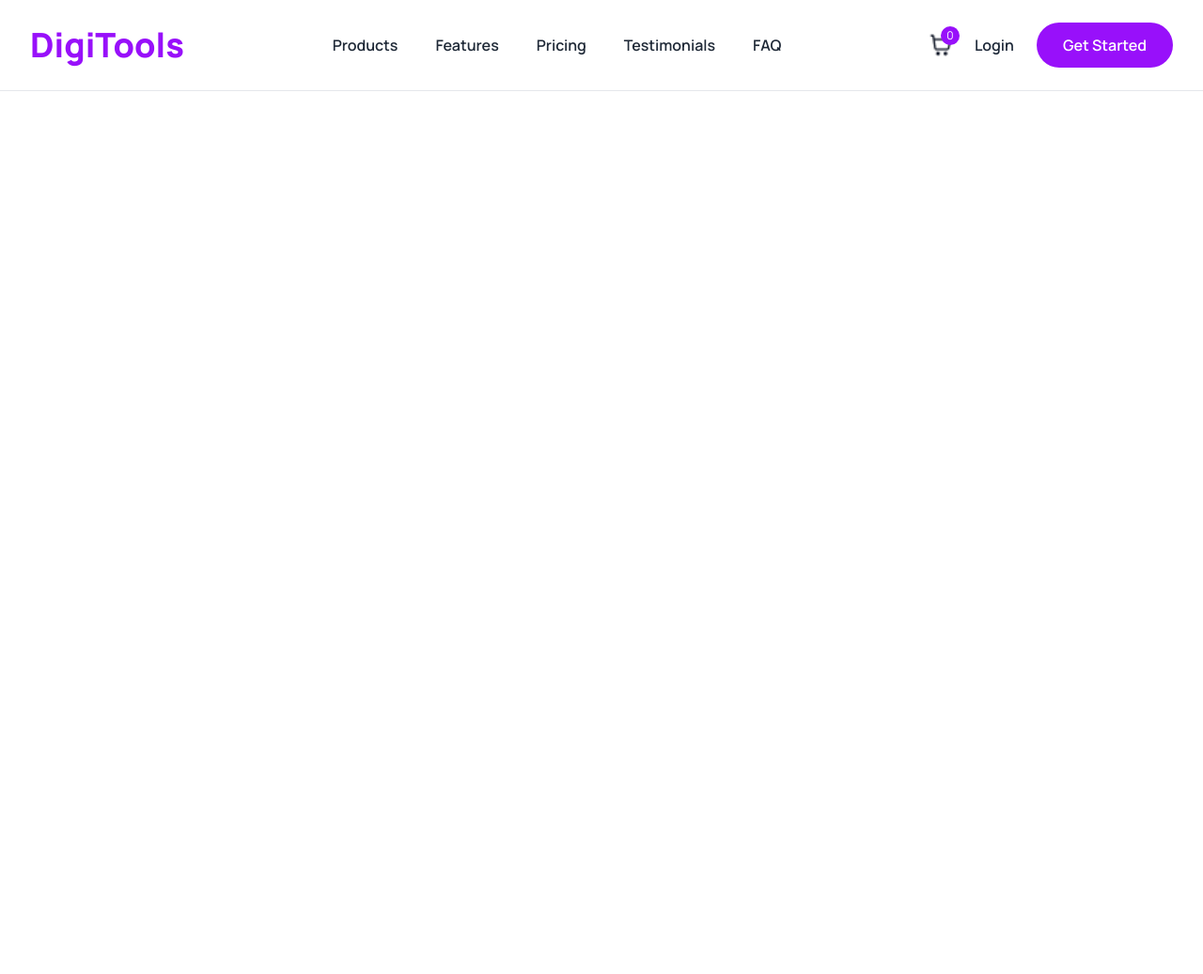
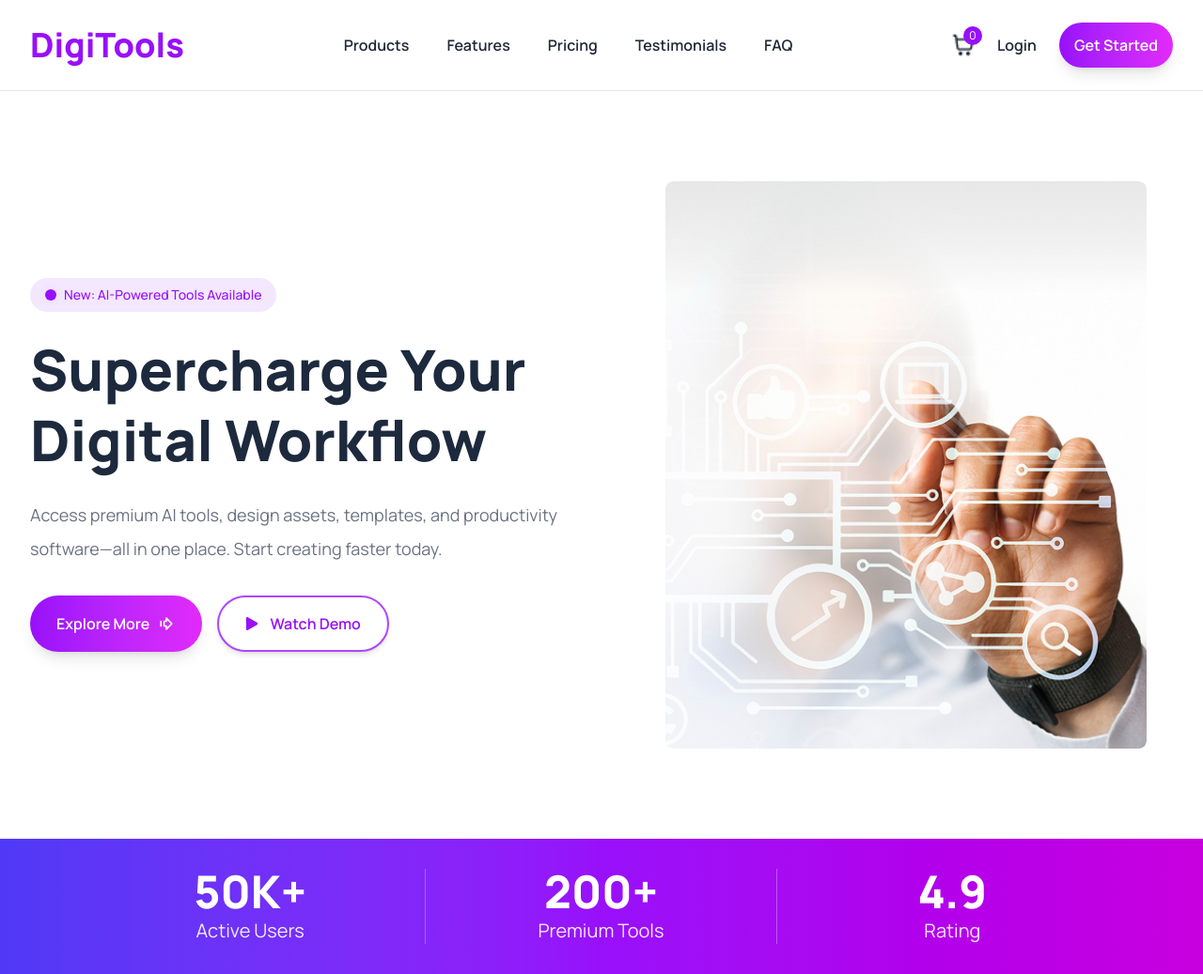
Before and after one commit to mohammedrakibcodes/Digital-tools, a React (Vite) app: page / in a window 1280 px wide. Shown: the whole page at 94% size. Before the commit the page ends 800 px from the top, so only its background shows below. Built offline with nearby package versions, Linux system fonts and the light colour scheme.

Commit message:
build hero and stats section

```diff
--- a/src/App.jsx
+++ b/src/App.jsx
@@ -1,9 +1,13 @@
 import Navbar from "./components/Navbar";
+import Banner from "./components/Banner";
+import Stats from "./components/Stats";
 
 function App() {
   return (
     <>
       <Navbar />
+      <Banner />
+      <Stats />
     </>
   );
 }
--- a/src/components/Banner.jsx
+++ b/src/components/Banner.jsx
@@ -0,0 +1,92 @@
+import bannerImg from "../assets/banner.png";
+import { FaPlay } from "react-icons/fa";
+import { LuArrowBigRightDash } from "react-icons/lu";
+
+const Banner = () => {
+  return (
+    <section className="max-w-7xl mx-auto px-4 lg:px-8 py-16 lg:py-24">
+      <div className="flex flex-col-reverse lg:flex-row items-center justify-between gap-12 lg:gap-20">
+        <div className="flex-1">
+          <div className="inline-flex items-center gap-2 bg-purple-100 text-purple-600 px-4 py-2 rounded-full text-sm font-medium">
+            <span className="relative flex h-3 w-3">
+              <span className="animate-ping absolute inline-flex h-full w-full rounded-full bg-purple-500 opacity-75"></span>
+              <span className="relative inline-flex rounded-full h-3 w-3 bg-purple-600"></span>
+            </span>
+            New: AI-Powered Tools Available
+          </div>
+
+          <h1 className="mt-6 text-4xl md:text-5xl lg:text-6xl font-extrabold leading-tight text-slate-800">
+            Supercharge Your
+            <br />
+            Digital Workflow
+          </h1>
+
+          <p className="mt-6 text-gray-500 text-lg leading-9 max-w-xl">
+            Access premium AI tools, design assets, templates, and productivity
+            software—all in one place. Start creating faster today.
+          </p>
+
+          <div className="mt-8 flex flex-col sm:flex-row gap-4">
+            <button
+              className="
+              w-full sm:w-auto
+              flex items-center justify-center gap-2
+               bg-gradient-to-r from-purple-600 to-fuchsia-500
+                 text-white font-semibold
+                 px-7 py-4
+                 rounded-full
+                 shadow-lg
+                 transition-all duration-300
+                  hover:-translate-y-1
+                 hover:scale-105
+                 hover:shadow-xl
+                  active:translate-y-1
+                 active:scale-95
+                 cursor-pointer
+  "
+            >
+              <span>Explore More</span>
+              <LuArrowBigRightDash className="text-xl shrink-0" />
+            </button>
+
+            <button
+              className="
+                w-full sm:w-auto
+                flex items-center justify-center gap-3
+                border-2 border-purple-500
+                bg-white
+                text-purple-600
+                font-semibold
+                px-7 py-4
+                rounded-full
+                shadow-md
+                transition-all duration-300
+                hover:bg-purple-500
+                hover:text-white
+                hover:-translate-y-1
+                hover:scale-105
+                hover:shadow-lg
+                active:translate-y-1
+                active:scale-95
+                cursor-pointer
+              "
+            >
+              <FaPlay className="text-sm shrink-0" />
+              <span>Watch Demo</span>
+            </button>
+          </div>
+        </div>
+
+        <div className="flex-1 flex justify-center">
+          <img
+            src={bannerImg}
+            alt="Digital Tools Banner"
+            className="w-full max-w-md lg:max-w-lg rounded-lg object-cover"
+          />
+        </div>
+      </div>
+    </section>
+  );
+};
+
+export default Banner;
--- a/src/components/Navbar.jsx
+++ b/src/components/Navbar.jsx
@@ -52,7 +52,23 @@ const Navbar = () => {
 
             <button className="font-semibold text-gray-800">Login</button>
 
-            <button className="bg-purple-600 hover:bg-purple-700 text-white font-semibold px-5 lg:px-7 py-3 rounded-full transition-all duration-300">
+            <button
+              className="
+                w-full sm:w-auto
+                bg-gradient-to-r from-purple-600 to-fuchsia-500
+                text-white font-semibold
+                px-4 py-3
+                rounded-full
+                shadow-lg
+                transition-all duration-300
+                hover:-translate-y-1
+                hover:scale-105
+                hover:shadow-xl
+                active:translate-y-1
+                active:scale-95
+                cursor-pointer
+              "
+            >
               Get Started
             </button>
           </div>
--- a/src/components/Stats.jsx
+++ b/src/components/Stats.jsx
@@ -0,0 +1,41 @@
+const Stats = () => {
+  return (
+    <section className="bg-gradient-to-r from-indigo-600 via-purple-600 to-fuchsia-600 py-6 md:py-8">
+      <div className="max-w-6xl mx-auto px-4">
+        <div className="grid grid-cols-3 text-center">
+          <div className="border-r border-white/30">
+            <h2 className="text-2xl sm:text-3xl md:text-5xl font-extrabold text-white">
+              50K+
+            </h2>
+
+            <p className="mt-1 text-xs sm:text-sm md:text-xl text-white/90">
+              Active Users
+            </p>
+          </div>
+
+          <div className="border-r border-white/30">
+            <h2 className="text-2xl sm:text-3xl md:text-5xl font-extrabold text-white">
+              200+
+            </h2>
+
+            <p className="mt-1 text-xs sm:text-sm md:text-xl text-white/90">
+              Premium Tools
+            </p>
+          </div>
+
+          <div>
+            <h2 className="text-2xl sm:text-3xl md:text-5xl font-extrabold text-white">
+              4.9
+            </h2>
+
+            <p className="mt-1 text-xs sm:text-sm md:text-xl text-white/90">
+              Rating
+            </p>
+          </div>
+        </div>
+      </div>
+    </section>
+  );
+};
+
+export default Stats;
```
